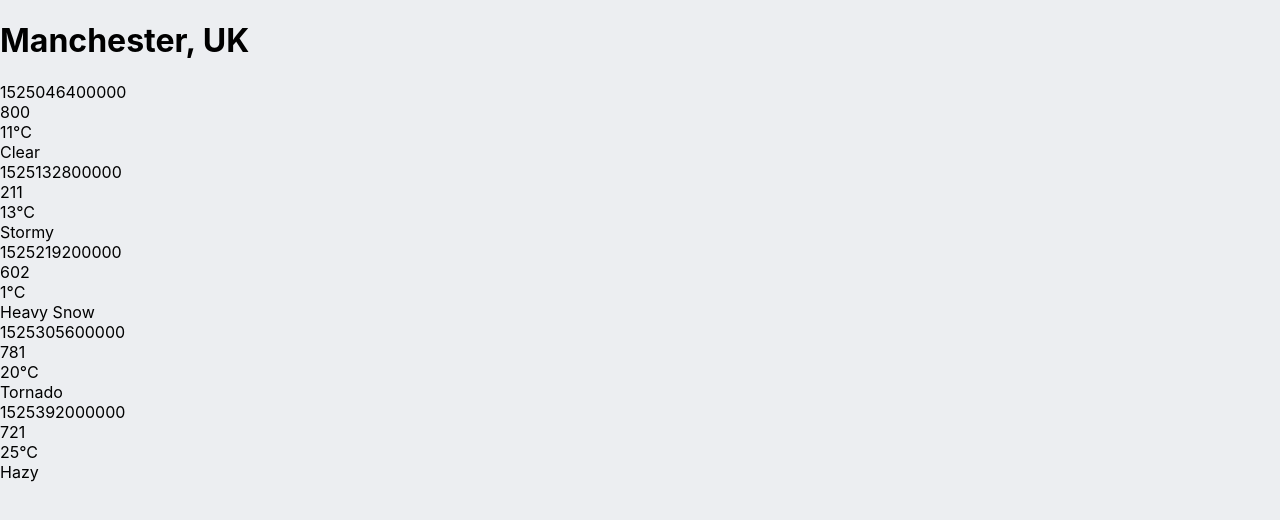
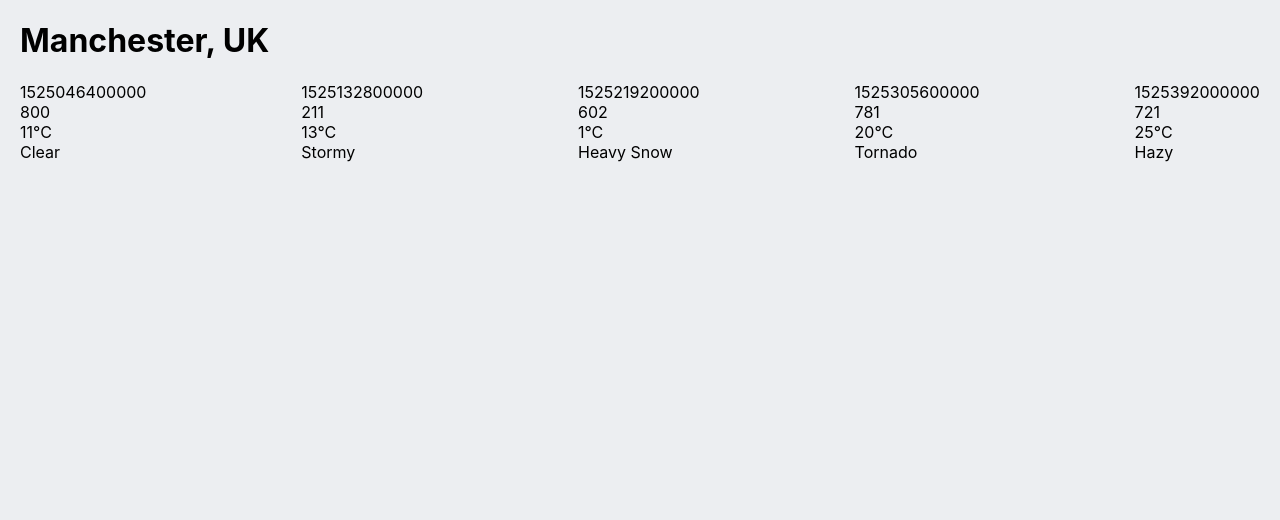
Before and after one commit to erkemp3/weather-app, a React (Create React App) app: page / in a window 1280 px wide. Shown: the top 520 px of the page. Built offline with nearby package versions, Linux system fonts and the light colour scheme.

Commit message:
Basic CSS styling added

```diff
--- a/src/components/ForecastSummaries.js
+++ b/src/components/ForecastSummaries.js
@@ -1,6 +1,7 @@
 import React from "react";
 import PropTypes from "prop-types";
 import ForecastSummary from "./ForecastSummary";
+import "../styles/ForecastSummaries.css";
 
 const ForecastSummaries = ({ forecasts }) => (
   <div className="forecast-summaries">
--- a/src/styles/App.css
+++ b/src/styles/App.css
@@ -0,0 +1,3 @@
+.weather-app {
+  margin: 0 20px;
+}
--- /dev/null
+++ b/src/styles/ForecastSummaries.css
@@ -0,0 +1,4 @@
+.forecast-summaries {
+  display: flex;
+  justify-content: space-between;
+}
```
